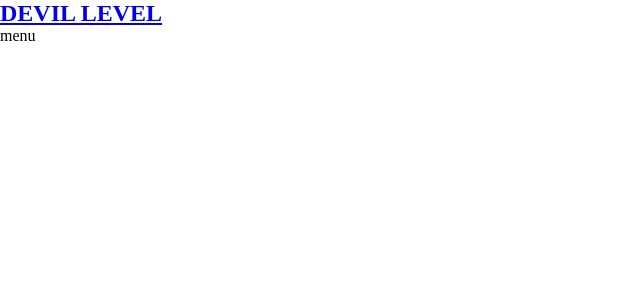
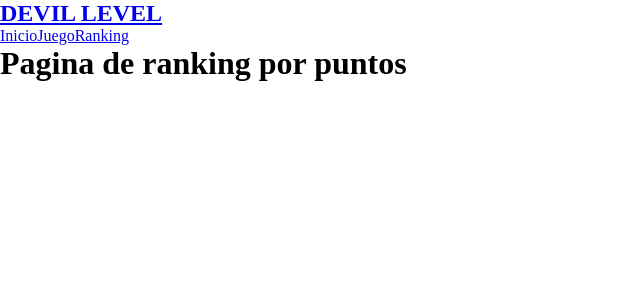
Before and after one commit to fernandoach/devil-level, a React (Vite) app: page /ranking in a window 1280 px wide. Before the commit this address had no page. Shown: the top 300 px of the page, without its empty margins (0-640 px from the left). Built offline with nearby package versions, Linux system fonts and the light colour scheme.

Commit message:
Añadir páginas de inicio, juego y ranking con rutas en App.jsx

```diff
--- a/src/App.jsx
+++ b/src/App.jsx
@@ -1,22 +1,30 @@
-import { Link, Routes } from 'react-router-dom'
+import { Link, Route, Routes } from 'react-router-dom'
 import './App.css'
+import { GamePage } from './components/pages/gamePage'
+import { HomePage } from './components/pages/homePage'
+import { RankingPage } from './components/pages/rankingPage'
 
 function App() {
 
   return (
     <>
       <nav>
+        {/* INICIO / - JUEGO /game - RANKING */}
         <Link to={'/'}>
           <h1>DEVIL LEVEL</h1>
         </Link>
         <ul>
           <li>
-            menu
+             <Link to={'/'}>Inicio</Link>
+             <Link to={'/game'}>Juego</Link>
+             <Link to={'/ranking'}>Ranking</Link>
           </li>
         </ul>
       </nav>
       <Routes>
-
+        <Route exact path='/' Component={HomePage} />
+        <Route exact path='/game' Component={GamePage} />
+        <Route exact path='/ranking' Component={RankingPage} />
       </Routes>
 
     </>
--- /dev/null
+++ b/src/components/pages/gamePage.css
@@ -0,0 +1 @@
+/* ESTILOS PAGINA DEL JUEGO (GAMEPAGE)*/
--- /dev/null
+++ b/src/components/pages/gamePage.jsx
@@ -0,0 +1,12 @@
+import './gamePage.css'
+
+function GamePage(){
+  return (
+    <>
+      <h1>Pagina del juego</h1>
+
+    </>
+  )
+}
+
+export { GamePage }
--- /dev/null
+++ b/src/components/pages/homePage.jsx
@@ -0,0 +1,12 @@
+import './homePage.css'
+
+function HomePage(){
+  return (
+    <>
+      <h1>Pagina de inicio</h1>
+      {/* TODO: TITULO DEL JUEGO, COMO SE JUEGA REGLAS CON IMAGENES, BOTON JUGAR */}
+    </>
+  )
+}
+
+export { HomePage }
--- /dev/null
+++ b/src/components/pages/rankingPage.jsx
@@ -0,0 +1,12 @@
+import './rankingPage.css'
+
+function RankingPage(){
+  return (
+    <>
+      <h1>Pagina de ranking por puntos</h1>
+      {/* TABLA DE PUNTUACIONES CON NICKS DE EJEMPLO */}
+    </>
+  )
+}
+
+export { RankingPage }
```
Also changed, not shown: src/components/pages/homePage.css (added), src/components/pages/rankingPage.css (added).
